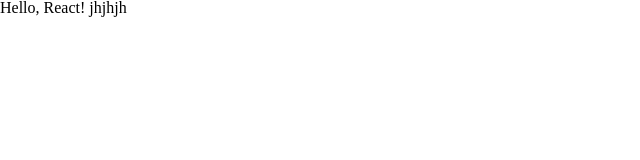
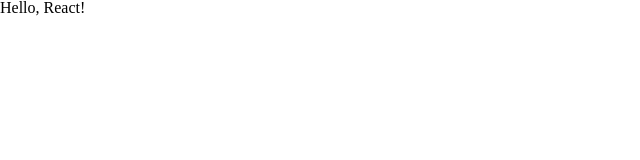
Before and after one commit to CS-TEST01/jw, a React (Create React App) app in the folder blogapp/: page / in a window 1280 px wide. Shown: the top 160 px of the page, without its empty margins (0-640 px from the left). Built offline with nearby package versions, Linux system fonts and the light colour scheme.

Commit message:
줄삭제

```diff
--- a/blogapp/src/App.js
+++ b/blogapp/src/App.js
@@ -4,7 +4,6 @@
   return (
     <div className="App">
       Hello, React!
-      jhjhjh
     </div>
   );
 }
```
